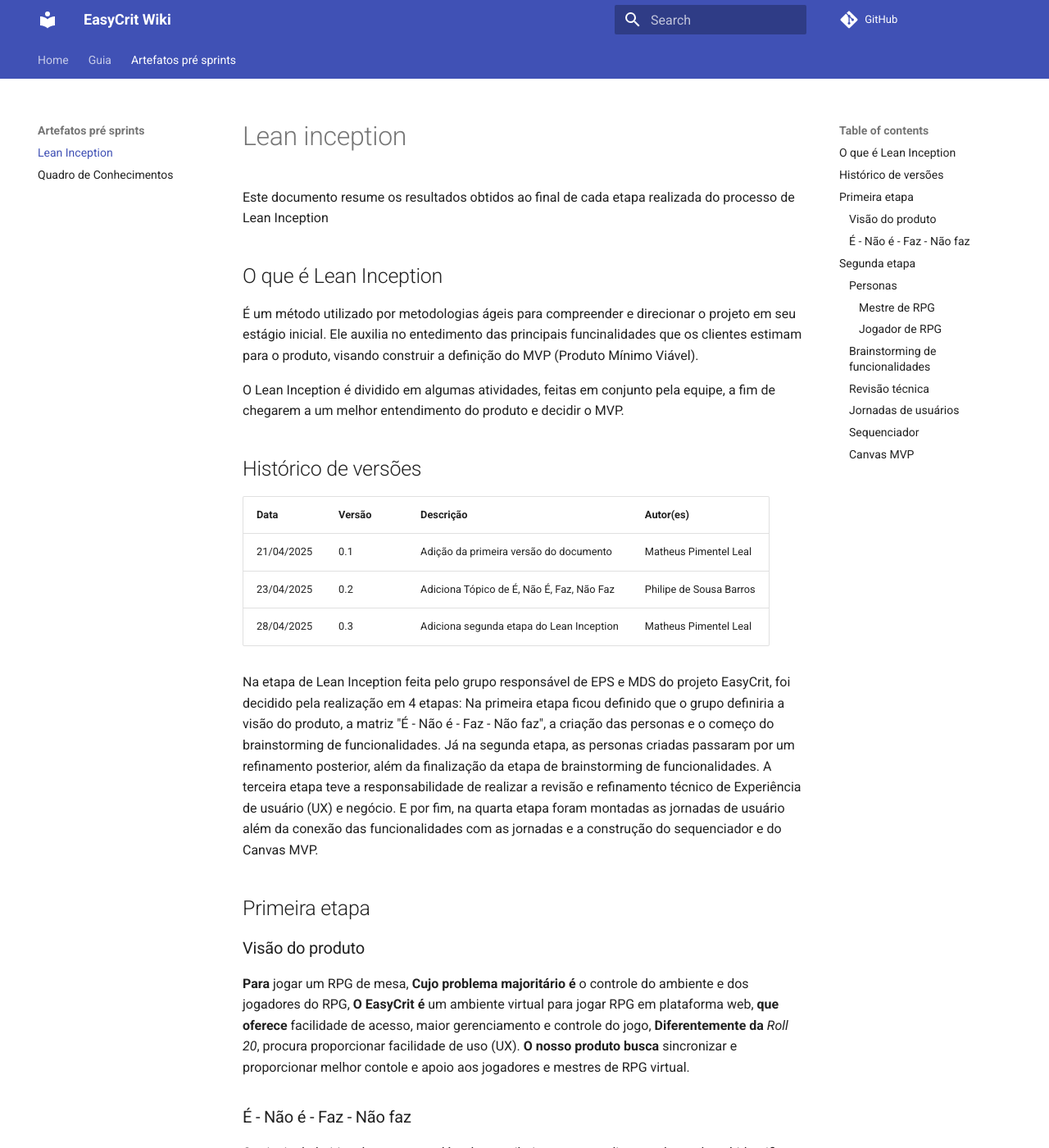
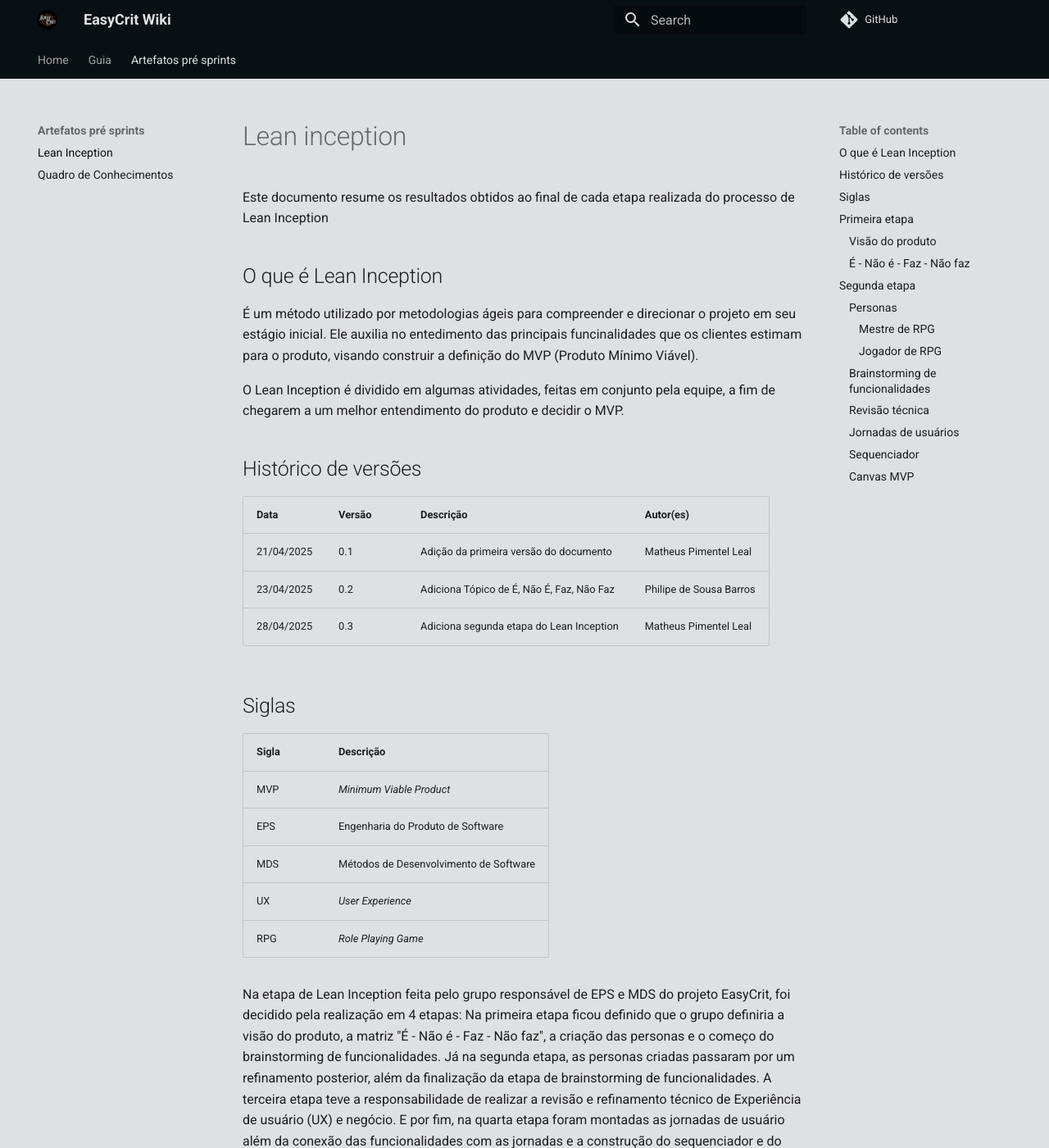
Before and after one commit to fga-eps-mds/2025.1-EasyCrit-docs, an MkDocs documentation site: the page built from docs/artefatos/pre_sprints/lean_inception.md, in a window 1280 px wide and 1400 px high. Shown: the whole window at 82% size. Built offline with MkDocs 1.6.1 and Material for MkDocs 9.7.7, drawn with Linux system fonts in a browser that asks for light colours; comment, search, counter and statistics services are not loaded.

Commit message:
docs: estiliza pagina e adiciona logo e favicon

```diff
--- a/docs/artefatos/pre_sprints/lean_inception.md
+++ b/docs/artefatos/pre_sprints/lean_inception.md
@@ -14,6 +14,15 @@ O Lean Inception é dividido em algumas atividades, feitas em conjunto pela equi
 | 21/04/2025 | 0.1 | Adição da primeira versão do documento | Matheus Pimentel Leal |
 | 23/04/2025 | 0.2 | Adiciona Tópico de É, Não É, Faz, Não Faz | Philipe de Sousa Barros |
 | 28/04/2025 | 0.3 | Adiciona segunda etapa do Lean Inception | Matheus Pimentel Leal |
+
+## Siglas
+| Sigla | Descrição |
+|-------|-----------|
+| MVP   | _Minimum Viable Product_ |
+| EPS   | Engenharia do Produto de Software |
+| MDS   | Métodos de Desenvolvimento de Software |
+| UX    | _User Experience_ |
+| RPG   | _Role Playing Game_ |
 
 Na etapa de Lean Inception feita pelo grupo responsável de EPS e MDS do projeto EasyCrit, foi decidido pela realização em 4 etapas: Na primeira etapa ficou definido que o grupo definiria a visão do produto, a matriz "É - Não é - Faz - Não faz", a criação das personas e o começo do brainstorming de funcionalidades. Já na segunda etapa, as personas criadas passaram por um refinamento posterior, além da finalização da etapa de brainstorming de funcionalidades. A terceira etapa teve a responsabilidade de realizar a revisão e refinamento técnico de Experiência de usuário (UX) e negócio. E por fim, na quarta etapa foram montadas as jornadas de usuário além da conexão das funcionalidades com as jornadas e a construção do sequenciador e do Canvas MVP.
 
--- /dev/null
+++ b/docs/stylesheets/extra.css
@@ -0,0 +1,6 @@
+:root {
+    --md-primary-fg-color:#071013;
+    --md-accent-fg-color: #F77B20;
+    --md-primary-bg-color: #DFE0E2;
+    --md-default-bg-color: #DFE0E2;
+  }
--- a/mkdocs.yml
+++ b/mkdocs.yml
@@ -2,9 +2,13 @@ site_name: EasyCrit Wiki
 repo_url: https://github.com/fga-eps-mds/2025.1-EasyCrit-docs
 theme:
   name: material
+  logo: assets/logo-easycrit-rounded.png
+  favicon: assets/logo-easycrit-rounded.png
   features:
     - navigation.tabs
     - navigation.top
+extra_css:
+  - stylesheets/extra.css
 markdown_extensions:
   - attr_list
 nav:
```
